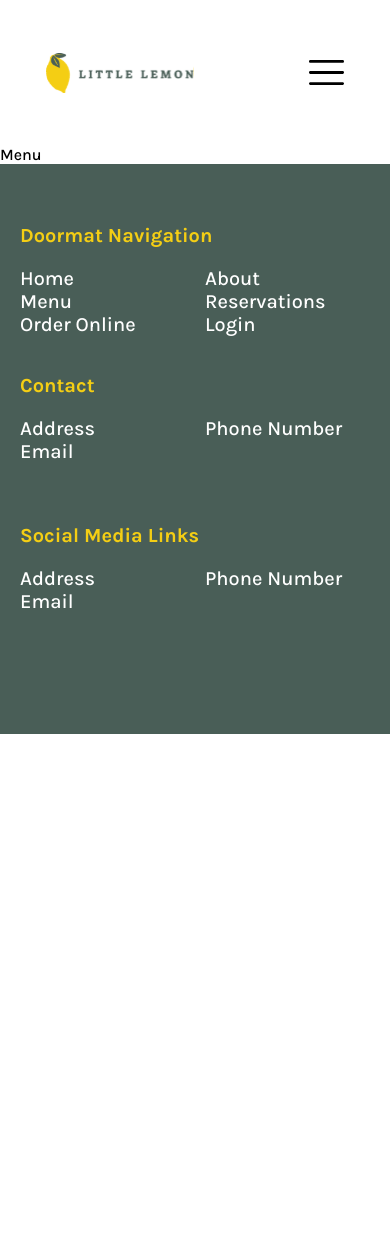
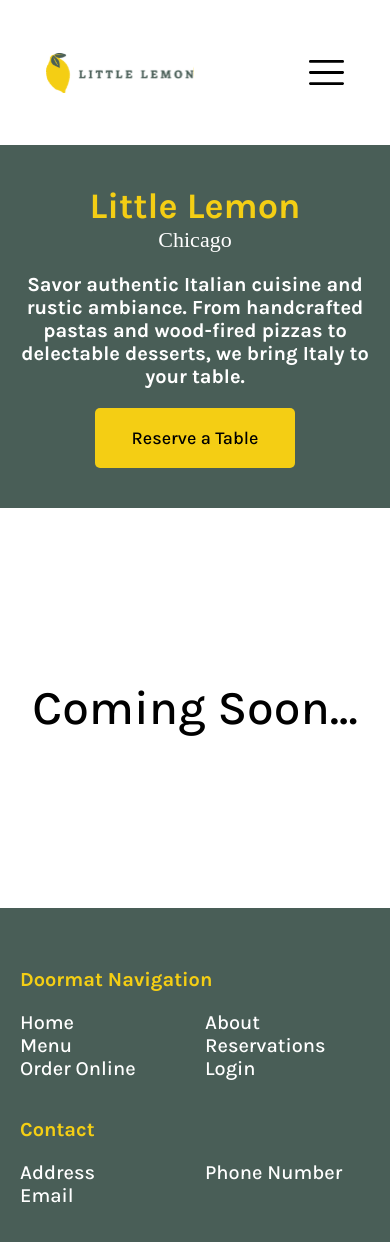
Before and after one commit to dev4hk/Restaurant-App, a React (Create React App) app: page /menu in a window 390 px wide. Shown: the top 1242 px of the page. Before the commit the page ends 844 px from the top, so only its background shows below. Built offline with nearby package versions, Linux system fonts and the light colour scheme.

Commit message:
added image, description in booking page & routing in buttons

```diff
--- a/src/components/Jumbotron.js
+++ b/src/components/Jumbotron.js
@@ -2,8 +2,10 @@ import React from "react";
 import "../style.css";
 import HeaderImage from "../assets/images/restauranfood.jpg";
 import Button from "./Button";
+import { useNavigate } from "react-router-dom";
 
 const Jumbotron = () => {
+  const navigate = useNavigate();
   return (
     <header className="header">
       <div></div>
@@ -17,7 +19,11 @@ const Jumbotron = () => {
           pastas and wood-fired pizzas to delectable desserts, we bring Italy to
           your table.
         </h5>
-        <Button className="yellow-button" ariaLabel="Reservation Page Button">
+        <Button
+          className="yellow-button"
+          ariaLabel="Reservation Page Button"
+          onClick={() => navigate("/reservations")}
+        >
           Reserve a Table
         </Button>
       </article>
--- a/src/components/Nav.js
+++ b/src/components/Nav.js
@@ -2,7 +2,7 @@ import React, { useState } from "react";
 import { ReactComponent as Logo } from "../assets/images/Logo.svg";
 import { ReactComponent as HamburgerMenu } from "../assets/images/icon _hamburger menu.svg";
 import "../style.css";
-import { Link } from "react-router-dom";
+import { Link, useNavigate } from "react-router-dom";
 
 const Nav = () => {
   const [menuOpen, setMenuOpen] = useState(false);
@@ -15,11 +15,13 @@ const Nav = () => {
     setMenuOpen(false);
   };
 
+  const navigate = useNavigate();
+
   return (
     <nav className="navbar">
       <div></div>
       <div className="logo-wrapper">
-        <Logo />
+        <Logo className="logo" onClick={() => navigate("/")} />
       </div>
 
       <ul className={`navbar-list ${menuOpen ? "open" : ""}`}>
--- a/src/components/RestaurantDetail.js
+++ b/src/components/RestaurantDetail.js
@@ -1,5 +1,6 @@
 import React from "react";
 import "../style.css";
+import RestaurantImage from "../assets/images/restaurant.jpg";
 
 const RestaurantDetail = () => {
   return (
@@ -31,6 +32,13 @@ const RestaurantDetail = () => {
         </div>
       </section>
 
+      <section>
+        <img
+          className="booking-detail-image"
+          src={RestaurantImage}
+          alt="restaurant"
+        />
+      </section>
       <div></div>
     </header>
   );
--- a/src/components/Specials.js
+++ b/src/components/Specials.js
@@ -4,6 +4,7 @@ import Button from "./Button";
 import GreekSalad from "../assets/images/greek salad.jpg";
 import Bruschetta from "../assets/images/bruchetta.svg";
 import LemonDessert from "../assets/images/lemon dessert.jpg";
+import { useNavigate } from "react-router-dom";
 
 const menuItems = [
   {
@@ -33,13 +34,18 @@ const menuItems = [
 ];
 
 const Specials = () => {
+  const navigate = useNavigate();
   return (
     <section className="specials">
       <div></div>
       <article>
         <div className="specials-header">
           <h2 className="specials-title">This weeks specials!</h2>
-          <Button className="yellow-button" ariaLabel="Visit Online Menu">
+          <Button
+            className="yellow-button"
+            ariaLabel="Visit Online Menu"
+            onClick={() => navigate("/menu")}
+          >
             Online Menu
           </Button>
         </div>
--- a/src/routes/About.js
+++ b/src/routes/About.js
@@ -1,7 +1,13 @@
 import React from "react";
+import Jumbotron from "../components/Jumbotron";
 
 const About = () => {
-  return <div>About</div>;
+  return (
+    <main>
+      <Jumbotron />
+      <div className="component-placeholder">Coming Soon...</div>
+    </main>
+  );
 };
 
 export default About;
--- a/src/routes/BookingPage.js
+++ b/src/routes/BookingPage.js
@@ -14,11 +14,28 @@ const BookingPage = ({
       <section className="booking" aria-label="booking section">
         <div className="booking-page">
           <div></div>
-          <BookingForm
-            availableTimes={availableTimes}
-            handleFormChange={handleFormChange}
-            handleFormSubmit={handleFormSubmit}
-          />
+          <div className="booking-description">
+            <h2 className="booking-description-title">
+              Make a Reservation at Little Lemon🍋
+            </h2>
+            <p className="booking-description-detail">
+              Reserve your table at Little Lemon and enjoy an unforgettable
+              Italian dining experience. Whether it's a romantic dinner, a
+              family gathering, or a night out with friends, our cozy ambiance
+              and delectable dishes are perfect for every occasion. Book your
+              spot today and savor the flavors of Italy in every bite.
+              <br />
+              <br />
+              <span>Buon appetito! 🍝🍋✨</span>
+            </p>
+          </div>
+          <div className="booking-form-wrapper">
+            <BookingForm
+              availableTimes={availableTimes}
+              handleFormChange={handleFormChange}
+              handleFormSubmit={handleFormSubmit}
+            />
+          </div>
           <div></div>
         </div>
       </section>
--- a/src/routes/Login.js
+++ b/src/routes/Login.js
@@ -1,7 +1,13 @@
 import React from "react";
+import Jumbotron from "../components/Jumbotron";
 
 const Login = () => {
-  return <div>Login</div>;
+  return (
+    <main>
+      <Jumbotron />
+      <div className="component-placeholder">Coming Soon...</div>
+    </main>
+  );
 };
 
 export default Login;
--- a/src/routes/Menu.js
+++ b/src/routes/Menu.js
@@ -1,9 +1,13 @@
-import React from 'react'
+import React from "react";
+import Jumbotron from "../components/Jumbotron";
 
 const Menu = () => {
   return (
-    <div>Menu</div>
-  )
-}
+    <main>
+      <Jumbotron />
+      <div className="component-placeholder">Coming Soon...</div>
+    </main>
+  );
+};
 
-export default Menu
+export default Menu;
--- a/src/routes/OnlineOrder.js
+++ b/src/routes/OnlineOrder.js
@@ -1,7 +1,13 @@
 import React from "react";
+import Jumbotron from "../components/Jumbotron";
 
 const OnlineOrder = () => {
-  return <div>OnlineOrder</div>;
+  return (
+    <main>
+      <Jumbotron />
+      <div className="component-placeholder">Coming Soon...</div>
+    </main>
+  );
 };
 
 export default OnlineOrder;
--- a/src/style.css
+++ b/src/style.css
@@ -13,6 +13,10 @@
   display: flex;
   justify-content: flex-start;
   align-items: center;
+}
+
+.logo {
+  cursor: pointer;
 }
 
 .navbar-list {
@@ -57,6 +61,14 @@
 .close-icon {
   display: flex;
   z-index: 10;
+}
+
+.component-placeholder {
+  height: 400px;
+  display: flex;
+  justify-content: center;
+  align-items: center;
+  font-size: 48px;
 }
 
 .header {
@@ -401,11 +413,42 @@
   background-color: black;
 }
 
+.booking-description {
+  color: white;
+  display: flex;
+  flex-direction: column;
+  justify-content: center;
+}
+
+.booking-description-title {
+  font-size: 32px;
+  margin: 20px 0px;
+  color: #f4ce14;
+}
+
+.booking-description-detail {
+  font-size: 20px;
+  margin: 20px 0px;
+  line-height: 1.8rem;
+}
+
 .booking-page {
   display: grid;
-  grid-template-columns: 2fr 4fr 6fr;
+  grid-template-columns: 2fr 4fr 4fr 2fr;
   column-gap: 20px;
   padding: 60px;
+}
+
+.booking-detail-image {
+  max-height: 400px;
+  width: 100%;
+  object-fit: cover;
+  border-radius: 18px;
+}
+
+.booking-form-wrapper {
+  display: flex;
+  justify-content: center;
 }
 
 .booking-form-title {
@@ -691,7 +734,16 @@
   }
 
   .booking-page {
-    display: block;
+    display: flex;
+    flex-direction: column;
     padding: 60px 20px;
   }
+
+  .booking-detail-image {
+    display: none;
+  }
+
+  .booking-form-wrapper {
+    display: block;
+  }
 }
```
